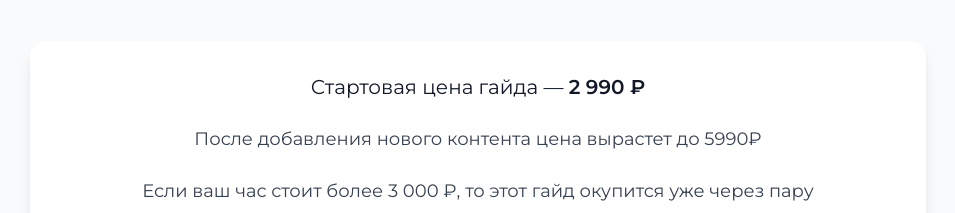
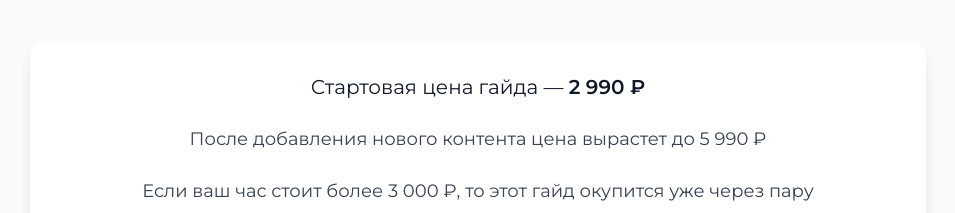
Before and after one commit to RaiconY/aiLanding, a React (Vite) app: page / in a window 1280 px wide. Shown: the part 10880-11093 px from the top of the page, without its empty margins (162-1117 px from the left). Built offline with nearby package versions, Linux system fonts and the light colour scheme.

Commit message:
Updated Pricing.tsx

```diff
--- a/src/components/Pricing.tsx
+++ b/src/components/Pricing.tsx
@@ -14,7 +14,7 @@ const Pricing: React.FC = () => {
                 Стартовая цена гайда — <span className="font-semibold">2&nbsp;990&nbsp;₽</span>
               </p>
               <p className="text-lg text-gray-700">
-                После добавления нового контента цена вырастет до 5990₽
+                После добавления нового контента цена вырастет до 5&nbsp;990&nbsp;₽
               </p>
               <p className="text-lg text-gray-700">
                 Если ваш час стоит более 3&nbsp;000&nbsp;₽, то этот гайд окупится уже через пару часов
```
